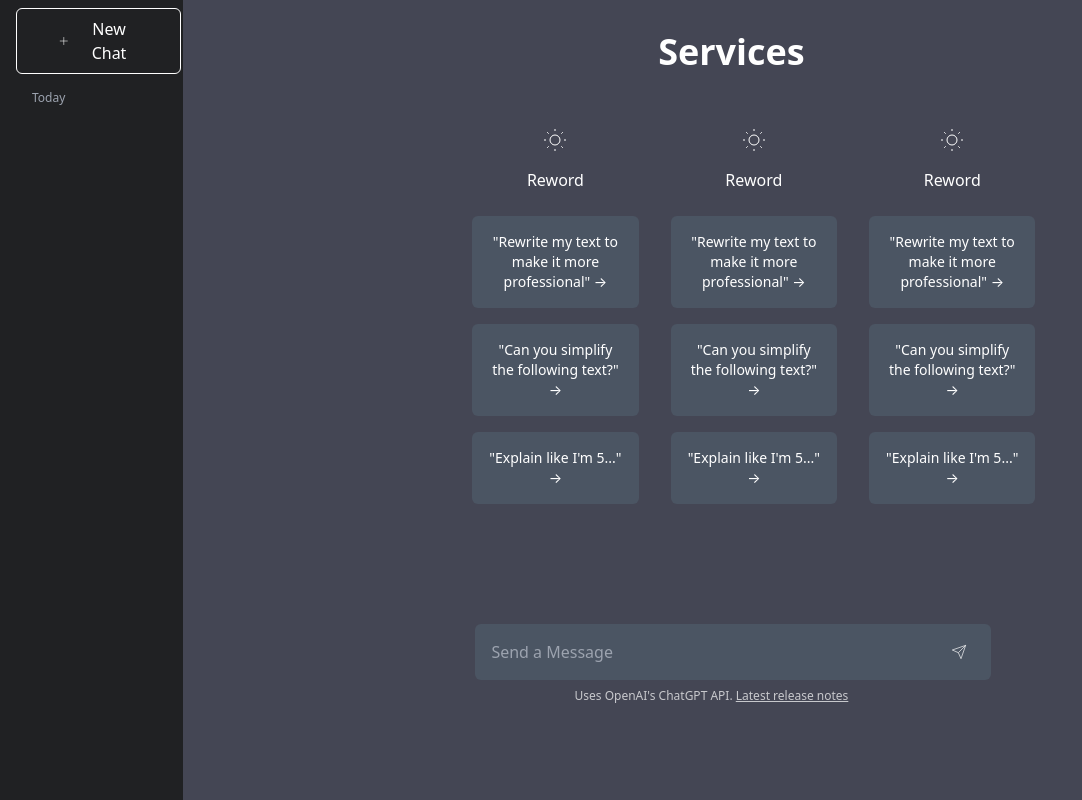
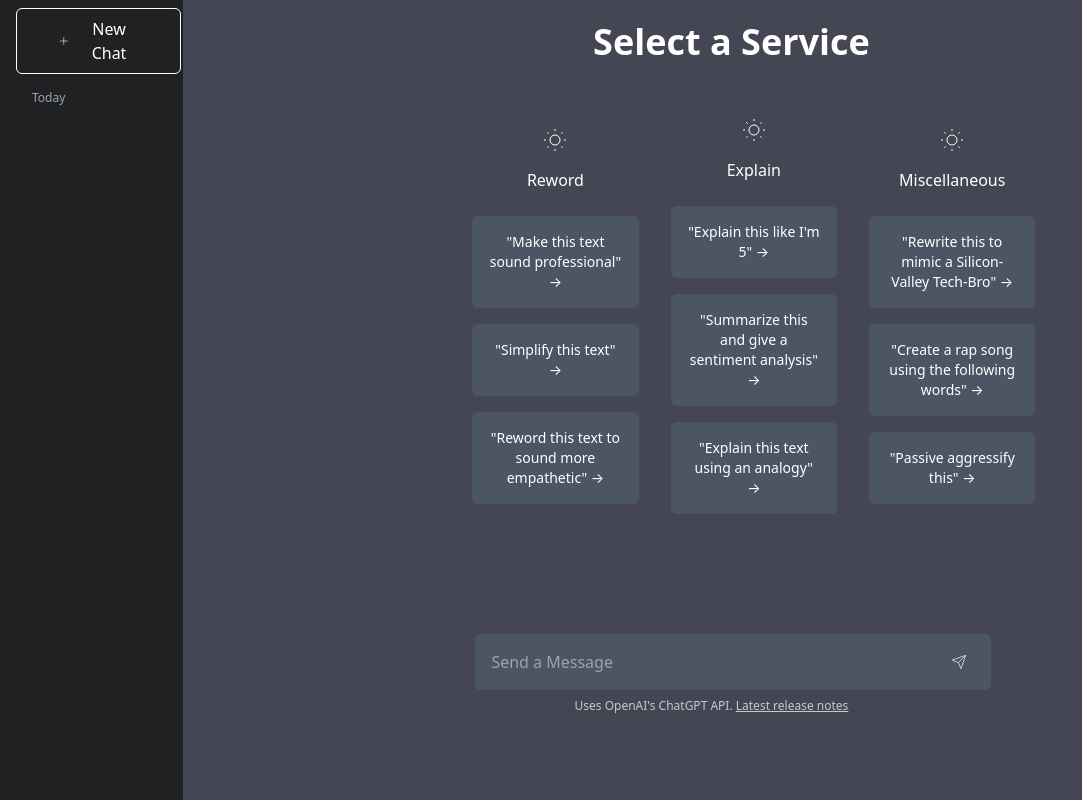
Before and after one commit to ShoaibKhan/AIServices.pro, a Flask app: template templates/index.html in a window 1280 px wide. Shown: the whole page, without its empty margins (0-1082 px from the left). Run offline with Flask 3, Linux system fonts and the light colour scheme; the template is opened without the code that fills it, so the values that code supplies are empty; some libraries are stand-ins or nearby versions.

Commit message:
services with single Q and A functional, sidebar working, still to do: delete chat, follow ups, make new chat button functional

```diff
--- a/main.py
+++ b/main.py
@@ -1,13 +1,62 @@
-from flask import Flask, render_template
+from flask import Flask, request, session, jsonify, render_template
+from flask_pymongo import PyMongo
+import openai
+import uuid
+import re
 
 app = Flask(__name__)
 
+# Flask-PyMongo configuration
+app.config["MONGO_URI"] = "mongodb+srv://Shoaib:S1k3ebox@aiservices.ac58mky.mongodb.net/aiservices"
+app.secret_key = 'S1k3ebox'
+mongo = PyMongo(app)
+openai.api_key = "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"
+
+
 @app.route("/")
-def home():
-    return render_template("index.html")
+def index():
+    user_id = session.get('userID')
 
-@app.route("/api")
+    if not user_id:
+        user_id = str(uuid.uuid4())
+        session['userID'] = user_id
+
+    if not mongo.db.users.find_one({"user_id": user_id}):
+        mongo.db.users.insert_one({"user_id": user_id, "chats": []})
+
+    myChats = mongo.db.users.find_one({"user_id": user_id}).get('chats', [])
+    return render_template("index.html", myChats=myChats)
+
+@app.route("/api", methods=["POST"])
 def qa():
-    return render_template("index.html")
+    user_id = session.get('userID')
+    question = clean_text(request.json['question'])
+    response = openai.ChatCompletion.create( # Prompt OpenAI
+        model="gpt-3.5-turbo",
+        messages=[
+            {
+            "role": "user",
+            "content": question
+            }
+        ],
+        temperature=1,
+        max_tokens=256,
+        top_p=1,
+        frequency_penalty=0,
+        presence_penalty=0
+    )
+    answer_content = response["choices"][0]["message"]["content"]
+    data = {"question": question, "answer": response["choices"][0]["message"]}
+    mongo.db.users.update_one(
+        {"user_id": user_id},
+        {"$push" : {"chats": [question, answer_content]}}
+    )
+    return jsonify(data)
 
-app.run(debug=True)
+def clean_text(text): # Clean text for better results
+    text = text.strip()
+    text = re.sub(r'\s+', ' ', text)
+    text = text.replace("\\'", "'").replace("→", "")
+    return text
+
+app.run(debug=True, port=5001)
--- a/static/css/main.css
+++ b/static/css/main.css
@@ -861,6 +879,16 @@
   opacity: 0.8;
 }
 
+.transition-colors {
+  transition-property: color, background-color, border-color, text-decoration-color, fill, stroke;
+  transition-timing-function: cubic-bezier(0.4, 0, 0.2, 1);
+  transition-duration: 150ms;
+}
+
+.duration-300 {
+  transition-duration: 300ms;
+}
+
 .hover\:bg-gray-700:hover {
   --tw-bg-opacity: 1;
   background-color: rgb(55 65 81 / var(--tw-bg-opacity));
--- a/templates/index.html
+++ b/templates/index.html
@@ -34,10 +34,14 @@
           <span>New Chat</span>
         </button>
         <div class="text-xs m-4 mx-8 text-gray-400">Today</div>
-        <div class="chats flex flex-col justify-center items-center space-y-2">
+        <div
+          id="sidebar"
+          class="chats flex flex-col justify-center items-center space-y-2"
+        >
           {% for chat in myChats %}
           <div
-            class="chat space-x-2 opacity-80 w-[90%] px-5 py-2 rounded-md bg-gray-600 cursor-pointer flex justify-start items-center"
+            class="group chat space-x-2 opacity-80 w-[90%] hover:bg-gray-700 px-5 py-2 rounded-md bg-gray-600 cursor-pointer flex justify-start items-center"
+            onclick="displayChat({{ loop.index0 }})"
           >
             <!-- SVG for 'chat' icon -->
             <svg
@@ -59,7 +86,9 @@
 
       <!-- Default Chat Screen -->
       <main class="right1 w-full flex justify-center items-center flex-col">
-        <h1 class="text-center w-full text-4xl font-bold my-10">Services</h1>
+        <h1 class="text-center w-full text-4xl font-bold my-10">
+          Select a Service
+        </h1>
         <section class="itemsrow flex py-4 w-[43vw] justify-around">
           <!-- Each category can be a separate component for better readability and maintenance -->
           <!-- Reword Category -->
@@ -86,23 +115,24 @@
             <h2 class="py-4">Reword</h2>
             <!-- Buttons for reword actions -->
             <button
-              class="bg-gray-600 w-[13vw] text-sm hover:bg-gray-700 py-4 px-4 mx-4 my-2 rounded-md"
+              class="serviceButton bg-gray-600 transition-colors duration-300 w-[13vw] text-sm hover:bg-gray-700 py-4 px-4 mx-4 my-2 rounded-md"
             >
-              "Rewrite my text to make it more professional" →
+              "Make this text sound professional" →
             </button>
             <button
-              class="bg-gray-600 w-[13vw] text-sm hover:bg-gray-700 py-4 px-4 mx-4 my-2 rounded-md"
+              class="serviceButton bg-gray-600 transition-colors duration-300 w-[13vw] text-sm hover:bg-gray-700 py-4 px-4 mx-4 my-2 rounded-md"
             >
-              "Can you simplify the following text?" →
+              "Simplify this text" →
             </button>
             <button
-              class="bg-gray-600 w-[13vw] text-sm hover:bg-gray-700 py-4 px-4 mx-4 my-2 rounded-md"
+              class="serviceButton bg-gray-600 transition-colors duration-300 w-[13vw] text-sm hover:bg-gray-700 py-4 px-4 mx-4 my-2 rounded-md"
             >
-              "Explain like I'm 5..." →
+              "Reword this text to sound more empathetic" →
             </button>
           </div>
+          <!-- Explain Category -->
           <div class="examples flex flex-col justify-center items-center">
-            <!-- SVG for 'reword' icon -->
+            <!-- SVG for 'explain' icon -->
             <svg
               class="h-6 w-6"
               xmlns="http://www.w3.org/2000/svg"
@@ -121,26 +151,27 @@
               <line x1="18.36" y1="5.64" x2="19.78" y2="4.22"></line>
             </svg>
 
-            <h2 class="py-4">Reword</h2>
+            <h2 class="py-4">Explain</h2>
             <!-- Buttons for reword actions -->
             <button
-              class="bg-gray-600 w-[13vw] text-sm hover:bg-gray-700 py-4 px-4 mx-4 my-2 rounded-md"
+              class="serviceButton bg-gray-600 transition-colors duration-300 w-[13vw] text-sm hover:bg-gray-700 py-4 px-4 mx-4 my-2 rounded-md"
             >
-              "Rewrite my text to make it more professional" →
+              "Explain this like I'm 5" →
             </button>
             <button
-              class="bg-gray-600 w-[13vw] text-sm hover:bg-gray-700 py-4 px-4 mx-4 my-2 rounded-md"
+              class="serviceButton bg-gray-600 transition-colors duration-300 w-[13vw] text-sm hover:bg-gray-700 py-4 px-4 mx-4 my-2 rounded-md"
             >
-              "Can you simplify the following text?" →
+              "Summarize this and give a sentiment analysis" →
             </button>
             <button
-              class="bg-gray-600 w-[13vw] text-sm hover:bg-gray-700 py-4 px-4 mx-4 my-2 rounded-md"
+              class="serviceButton bg-gray-600 transition-colors duration-300 w-[13vw] text-sm hover:bg-gray-700 py-4 px-4 mx-4 my-2 rounded-md"
             >
-              "Explain like I'm 5..." →
+              "Explain this text using an analogy" →
             </button>
           </div>
+          <!-- Miscellaneous Category -->
           <div class="examples flex flex-col justify-center items-center">
-            <!-- SVG for 'reword' icon -->
+            <!-- SVG for 'Miscellaneous' icon -->
             <svg
               class="h-6 w-6"
               xmlns="http://www.w3.org/2000/svg"
@@ -159,22 +190,22 @@
               <line x1="18.36" y1="5.64" x2="19.78" y2="4.22"></line>
             </svg>
 
-            <h2 class="py-4">Reword</h2>
-            <!-- Buttons for reword actions -->
+            <h2 class="py-4">Miscellaneous</h2>
+            <!-- Buttons for Miscellaneous actions -->
             <button
-              class="bg-gray-600 w-[13vw] text-sm hover:bg-gray-700 py-4 px-4 mx-4 my-2 rounded-md"
+              class="serviceButton bg-gray-600 transition-colors duration-300 w-[13vw] text-sm hover:bg-gray-700 py-4 px-4 mx-4 my-2 rounded-md"
             >
-              "Rewrite my text to make it more professional" →
+              "Rewrite this to mimic a Silicon-Valley Tech-Bro" →
             </button>
             <button
-              class="bg-gray-600 w-[13vw] text-sm hover:bg-gray-700 py-4 px-4 mx-4 my-2 rounded-md"
+              class="serviceButton bg-gray-600 transition-colors duration-300 w-[13vw] text-sm hover:bg-gray-700 py-4 px-4 mx-4 my-2 rounded-md"
             >
-              "Can you simplify the following text?" →
+              "Create a rap song using the following words" →
             </button>
             <button
-              class="bg-gray-600 w-[13vw] text-sm hover:bg-gray-700 py-4 px-4 mx-4 my-2 rounded-md"
+              class="serviceButton bg-gray-600 transition-colors duration-300 w-[13vw] text-sm hover:bg-gray-700 py-4 px-4 mx-4 my-2 rounded-md"
             >
-              "Explain like I'm 5..." →
+              "Passive aggressify this" →
             </button>
           </div>
         </section>
@@ -279,6 +309,11 @@
         </section>
       </section>
     </div>
+
+    <script type="text/javascript">
+      // This will make `myChats` available as a global variable in JavaScript
+      var myChats = {{ myChats | tojson | safe }};
+    </script>
     <script src="/static/js/script.js"></script>
   </body>
 </html>
```
Also changed, not shown: other parts of static/css/main.css (+63 -41 lines), other parts of templates/index.html (+25 -3 lines), static/js/script.js (+98 -6 lines), tailwind.config.js (+7 -0 lines).
